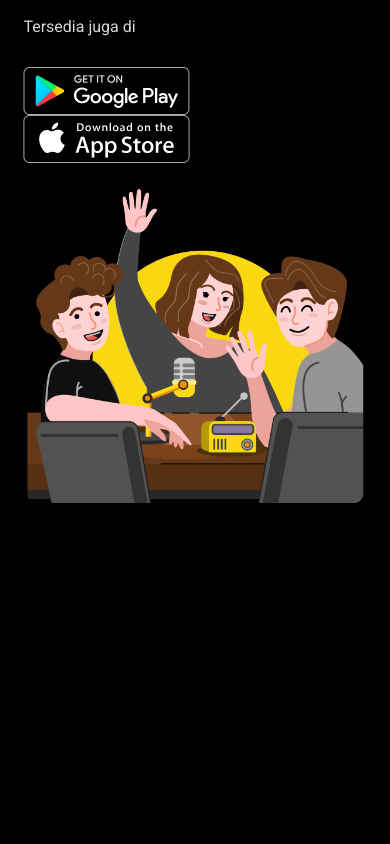
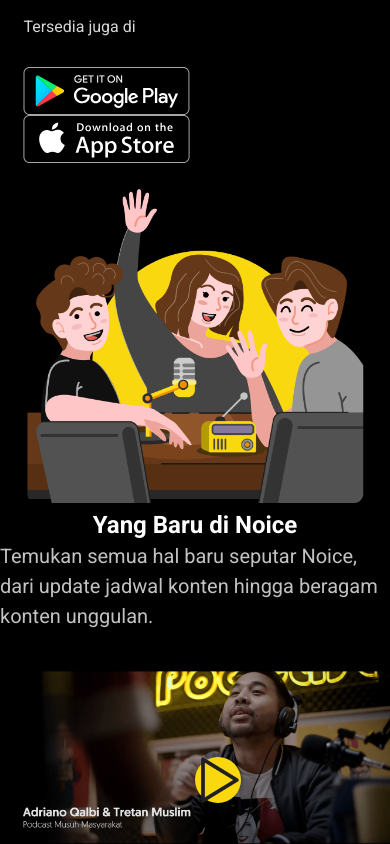
Before and after one commit to ahmadRamadhan-dotcom/noice.id-clone-vue, a Vue app: page / in a window 390 px wide. Shown: the part 403-1247 px from the top of the page. Before the commit the page ends 912 px from the top, so only its background shows below. Built offline with nearby package versions, Linux system fonts and the light colour scheme.

Commit message:
chore: responsive new in noice section for sm, md, lg, xl

```diff
--- a/src/App.vue
+++ b/src/App.vue
@@ -3,6 +3,7 @@
     <Navbar />
     <main>
       <Hero />
+      <NewInNoice />
     </main>
   </div>
 </template>
@@ -10,4 +11,5 @@
 <script setup>
 import Navbar from "./components/Navbar.vue";
 import Hero from "./components/Hero.vue";
+import NewInNoice from "./components/NewInNoice.vue";
 </script>
--- a/src/components/Navbar.vue
+++ b/src/components/Navbar.vue
@@ -13,7 +13,7 @@
         </div>
 
         <ul
-          class="text-white sm:border-t-[0.5px] lg:border-none sm:bg-black w-full sm:absolute lg:static sm:top-[64px] sm:py-1 lg:top-0 flex gap-7"
+          class="text-white sm:border-t-[0.5px] lg:border-none sm:bg-black w-full sm:absolute lg:static sm:top-[64px] sm:py-3 md:py-0 lg:top-0 flex gap-7"
         >
           <li class="font-semibold cursor-pointer text-[14px]">
             <button
--- a/src/components/NewInNoice.vue
+++ b/src/components/NewInNoice.vue
@@ -1,7 +1,20 @@
 <template>
-  <div class="flex justify-center mt-10">
-    <div class="xl:w-[85%]">
-      <span></span>
+  <div class="flex justify-center sm:mt-12 xl:mt-10">
+    <div
+      class="sm:w-[85%] xl:w-[85%] sm:text-center xl:text-center grid place-content-center place-items-center"
+    >
+      <span class="text-2xl text-white font-bold">Yang Baru di Noice</span>
+      <p
+        class="text-[20px] text-[#c2c2c2] font-normal break-words lg:w-[70%] xl:w-2/3 xl:mt-3"
+      >
+        Temukan semua hal baru seputar Noice, dari update jadwal konten hingga
+        beragam konten unggulan.
+      </p>
     </div>
   </div>
+  <VideoWrapper />
 </template>
+
+<script setup>
+import VideoWrapper from "./VideoWrapper.vue";
+</script>
--- /dev/null
+++ b/src/components/VideoWrapper.vue
@@ -0,0 +1,18 @@
+<template>
+  <div class="flex justify-center mt-10">
+    <div class="sm:w-[85%] xl:w-[85%] relative">
+      <img src="/videowrapper-banner.png" alt="" title="Yang Baru di Noice" />
+      <span class="absolute top-[50%] left-[50%]">
+        <a
+          href="#_"
+          class="inline-flex items-center justify-center sm:w-[60px] sm:h-[60px] xl:w-[73px] xl:h-[73px] text-base font-medium leading-6 text-white whitespace-no-wrap bg-[#FAD810] rounded-full shadow-sm"
+          data-rounded="rounded-md"
+          data-primary="blue-600"
+          data-primary-reset="{}"
+        >
+          <img src="/play.png" alt="" class="sm:w-7 xl:w-9" />
+        </a>
+      </span>
+    </div>
+  </div>
+</template>
--- a/src/style.css
+++ b/src/style.css
@@ -7,6 +7,7 @@
   padding: 0;
   box-sizing: border-box;
   font-family: "Roboto", sans-serif;
+  scroll-behavior: smooth;
 }
 
 body {
```
Also changed, not shown: public/play.png (added), public/videowrapper-banner.png (added).
